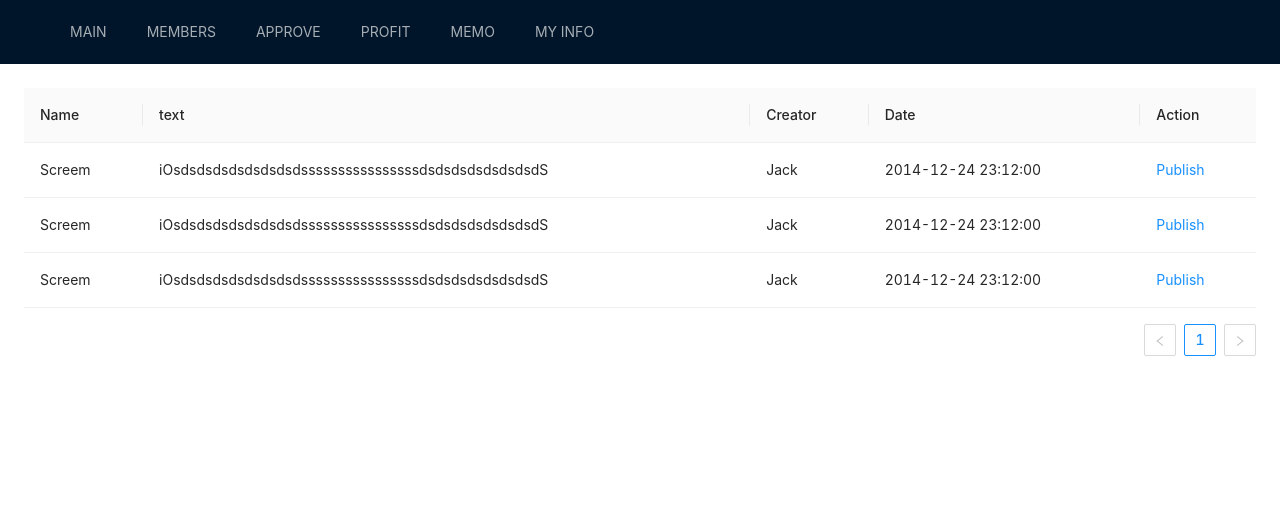
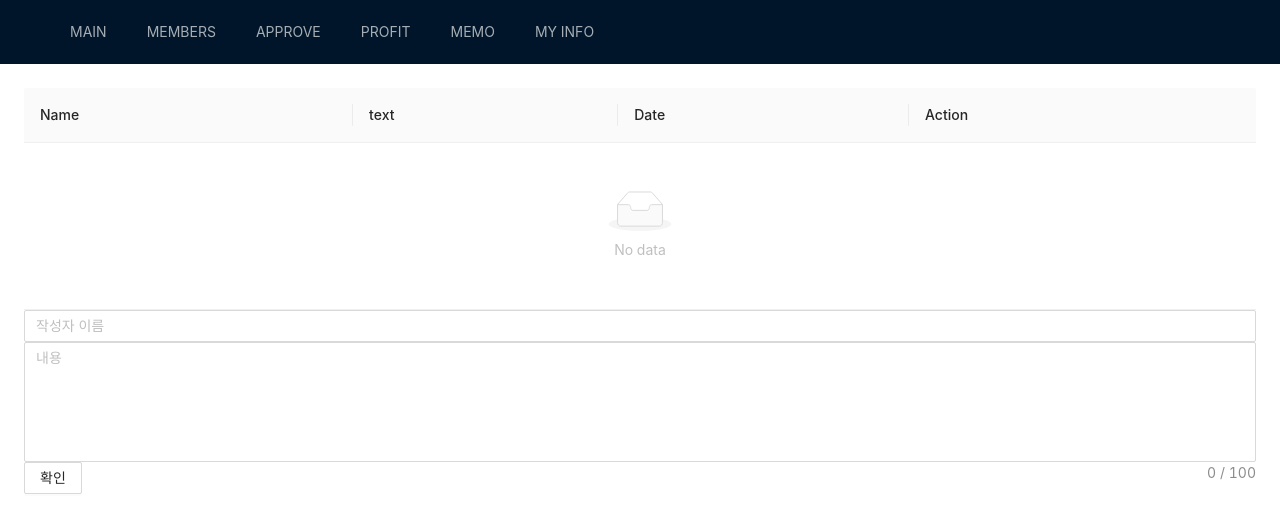
Before and after one commit to ENFT-Token/admin-client-web, a React (Create React App) app: page /memo in a window 1280 px wide. Shown: the top 532 px of the page. Built offline with nearby package versions, Linux system fonts and the light colour scheme; the HTML template or start-up script is replaced by a standard one.

Commit message:
add : nameInput, bodyInput

```diff
--- a/src/page/MemoPage/index.tsx
+++ b/src/page/MemoPage/index.tsx
@@ -1,36 +1,58 @@
-import { Table, Badge, Menu, Dropdown, Space } from 'antd';
-import { DownOutlined } from '@ant-design/icons';
+import { Table, Input, Button } from 'antd';
+import { useState,useRef } from 'react'
 
 
 
 
-
-export default function NestedTable(){
-
+export default function NestedTable() {
+  const [memoList, setMemoList] = useState([] as any);
+  const [inputBody, setInputBody] = useState([] as any);
+  const [inputHead, setInputHead] = useState([] as any);
+  const date = new Date();
+  //input
+  const { TextArea } = Input;
+  const num = useRef(1);
+  const onChangeBody = (e: any) => {
+    setInputBody(e.target.value);
+  };
+  const onChangeHead = (e: any) => {
+    setInputHead(e.target.value);
+  };
+  const OnClickBtn = (e: React.MouseEvent<HTMLButtonElement>) => {
+    if (inputBody && inputHead) {
+      setMemoList([
+        ...memoList,
+        {
+          id : num.current++,
+          name: inputHead,
+          text: inputBody,
+          createdAt: date.toString().substr(0,25),
+        },
+      ]);
+      setInputHead("");
+      setInputBody("");
+    }
+  }
   const columns = [
     { title: 'Name', dataIndex: 'name', key: 'name' },
     { title: 'text', dataIndex: 'text', key: 'upgradeNum' },
-    { title: 'Creator', dataIndex: 'creator', key: 'creator' },
     { title: 'Date', dataIndex: 'createdAt', key: 'createdAt' },
-    { title: 'Action', key: 'operation', render: () => <a>Publish</a> },
+    { title: 'Action', key: 'operation', render: () => <button>Publish</button> },
   ];
 
-  const data = [];
-  for (let i = 0; i < 3; ++i) {
-    data.push({
-      key: i,
-      name: 'Screem',
-      text: 'iOsdsdsdsdsdsdsdsdssssssssssssssssdsdsdsdsdsdsdsdS',
-      creator: 'Jack',
-      createdAt: '2014-12-24 23:12:00',
-    });
-  }
+  return (
+    <div>
+      <Table
+        className="components-table-demo-nested"
+        columns={columns}
+        dataSource={memoList}
+      />
+      <Input placeholder="작성자 이름" onChange={onChangeHead} value={inputHead}/>
+      <TextArea placeholder="내용"
+      value={inputBody} showCount maxLength={100} autoSize={{ minRows: 5, maxRows: 5 }} onChange={onChangeBody} />
 
-  return (
-    <Table
-      className="components-table-demo-nested"
-      columns={columns}
-      dataSource={data}
-    />
+      <Button onClick={OnClickBtn}>확인</Button>
+
+    </div >
   );
 }
```
